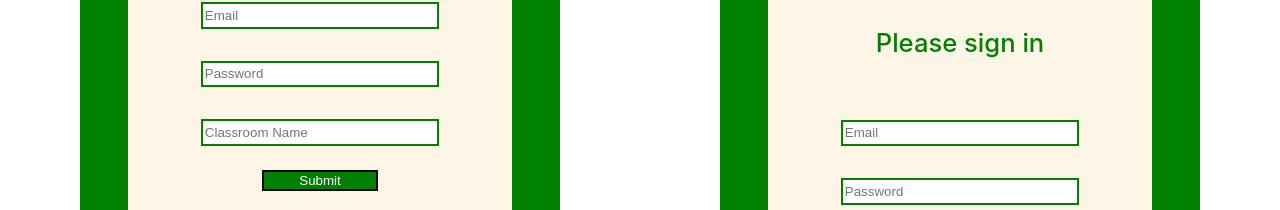
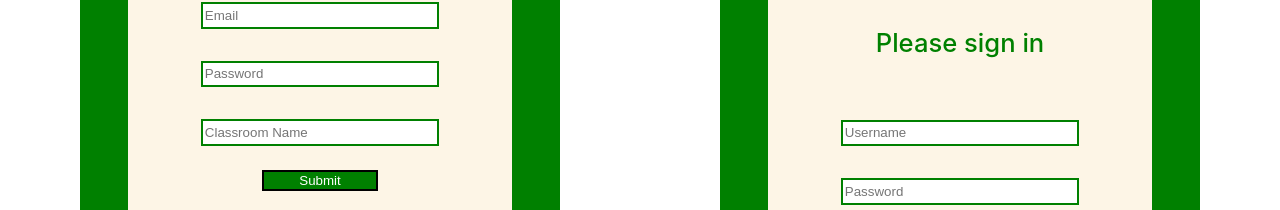
Before and after one commit to noise-controller-app/front-end, a React (Create React App) app in the folder noise-controller/: page / in a window 1280 px wide. Shown: the part 388-598 px from the top of the page. Built offline with nearby package versions, Linux system fonts and the light colour scheme.

Commit message:
Remembered to add username to errors and touched section

```diff
--- a/noise-controller/src/components/Login.js
+++ b/noise-controller/src/components/Login.js
@@ -111,9 +111,9 @@ function LoginForm({ status, touched, errors }){
             <StyledH3>Please sign in</StyledH3>
             <br />
 
-            {errors.email && touched.email && <Alert>{errors.email}</Alert>}
-            <StyledField name='email'
-                    placeholder='Email'
+            {errors.username && touched.username && <Alert>{errors.username}</Alert>}
+            <StyledField name='username'
+                    placeholder='Username'
                 />
 
             {errors.password && touched.password && <Alert>{errors.password}</Alert>}
```
